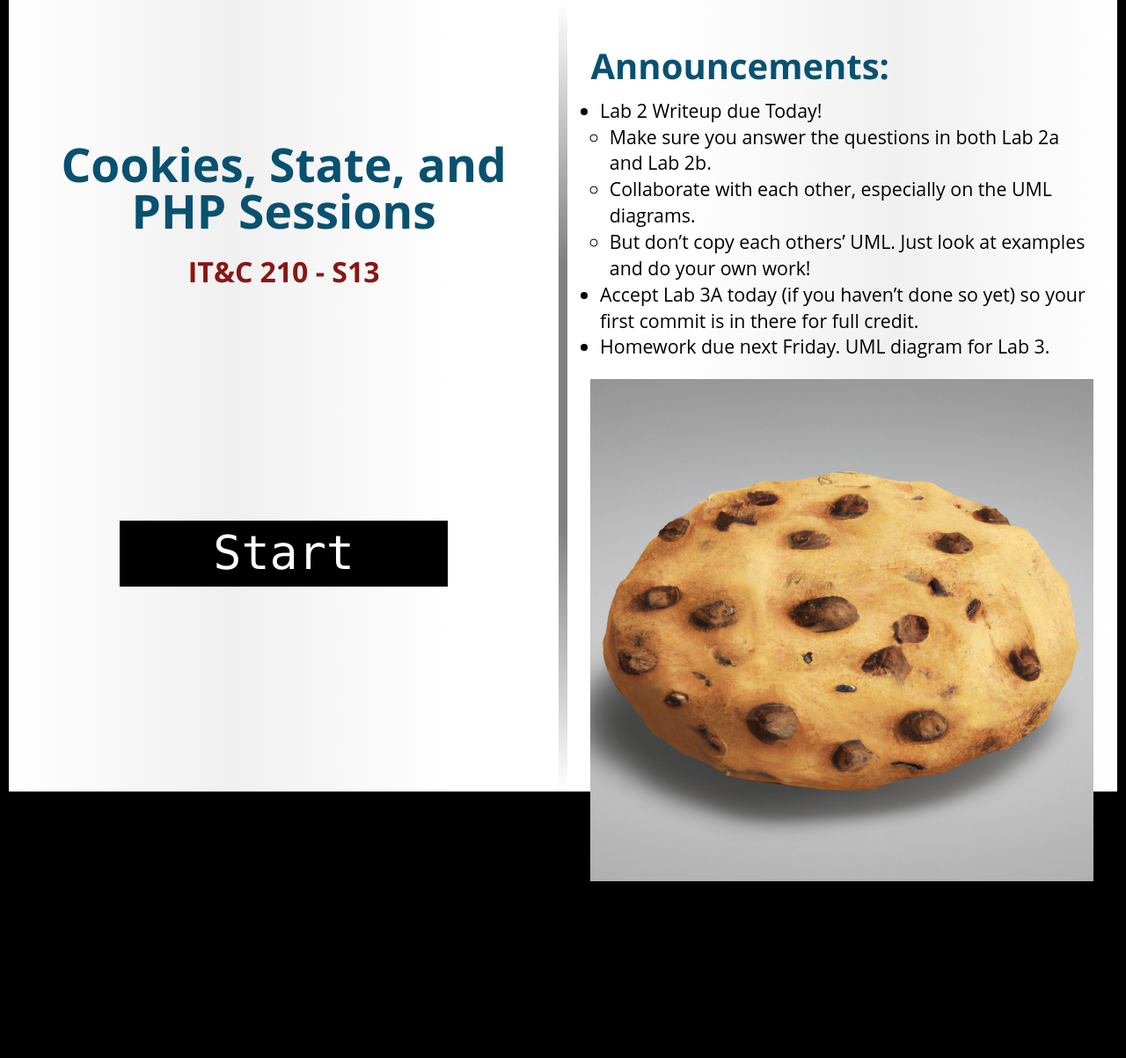
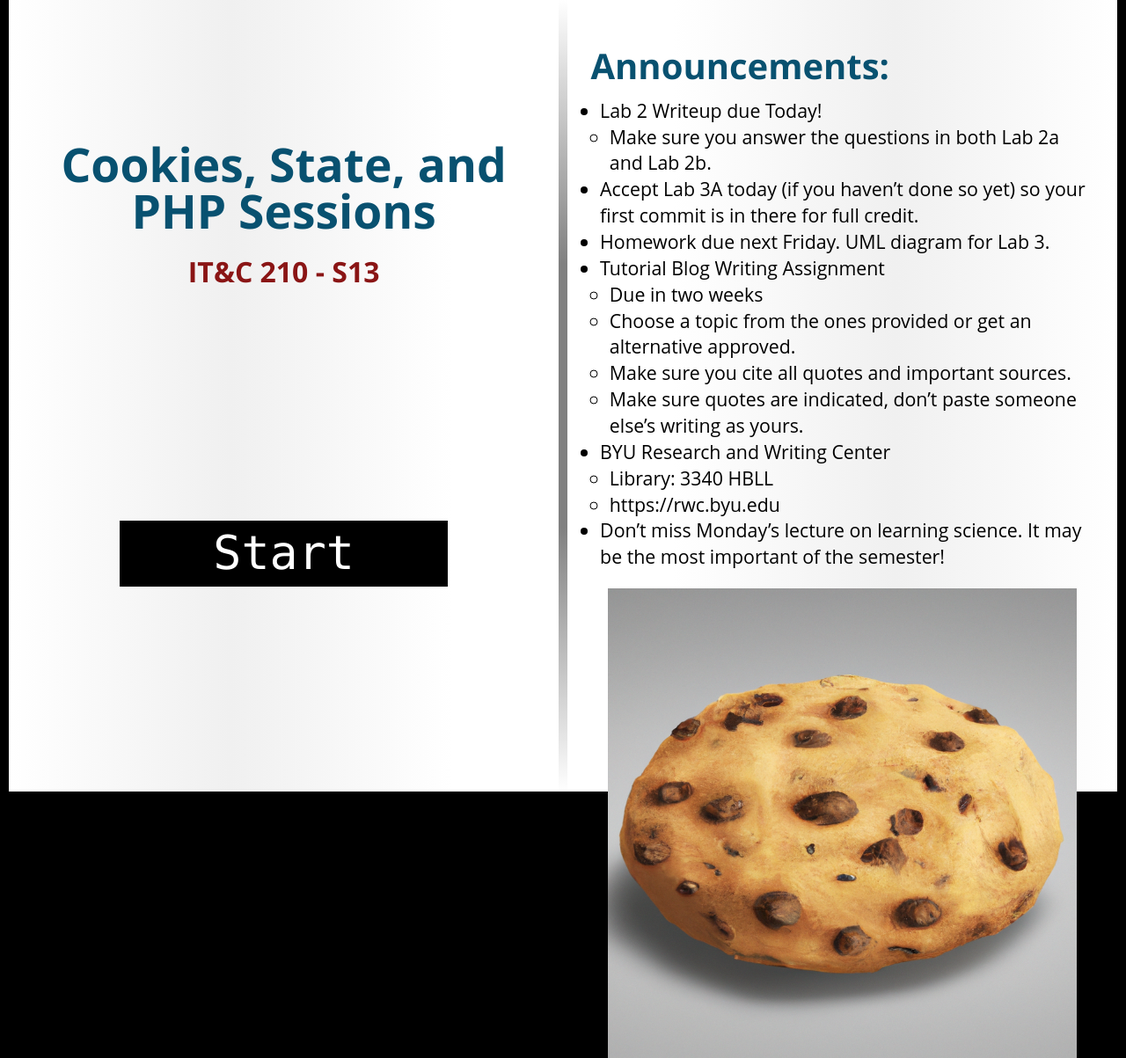
Before and after one commit to BYU-ITC-210/BYU-ITC-210.github.io, a Jekyll site: the page built from _welcome/S13.md, in a window 1280 px wide. Shown: the whole page at 88% size. Built offline with Jekyll 4.4.1, drawn with Linux system fonts in a browser that asks for light colours; some web fonts are replaced; before the commit the page ends 1002 px from its top, so only the background shows below that.

Commit message:
Update welcome S13

```diff
--- a/_welcome/S13.md
+++ b/_welcome/S13.md
@@ -4,9 +4,16 @@ session: S13
 ---
 * Lab 2 Writeup due Today!
     * Make sure you answer the questions in both Lab 2a and Lab 2b.
-    * Collaborate with each other, especially on the UML diagrams.
-    * But don't copy each others' UML. Just look at examples and do your own work!
 * Accept Lab 3A today (if you haven't done so yet) so your first commit is in there for full credit.
 * Homework due next Friday. UML diagram for Lab 3.
+* Tutorial Blog Writing Assignment
+    * Due in two weeks
+    * Choose a topic from the ones provided or get an alternative approved.
+    * Make sure you cite all quotes and important sources.
+    * Make sure quotes are indicated, don't paste someone else's writing as yours.
+* BYU Research and Writing Center
+    * Library: 3340 HBLL
+    * https://rwc.byu.edu
+* Don't miss Monday's lecture on learning science. It may be the most important of the semester!
 
-![Chocolate Chip Cookie](images/Cookie-dall-e.png)
+![Chocolate Chip Cookie](images/Cookie-dall-e.png){: style="width: 25em;"}
```
